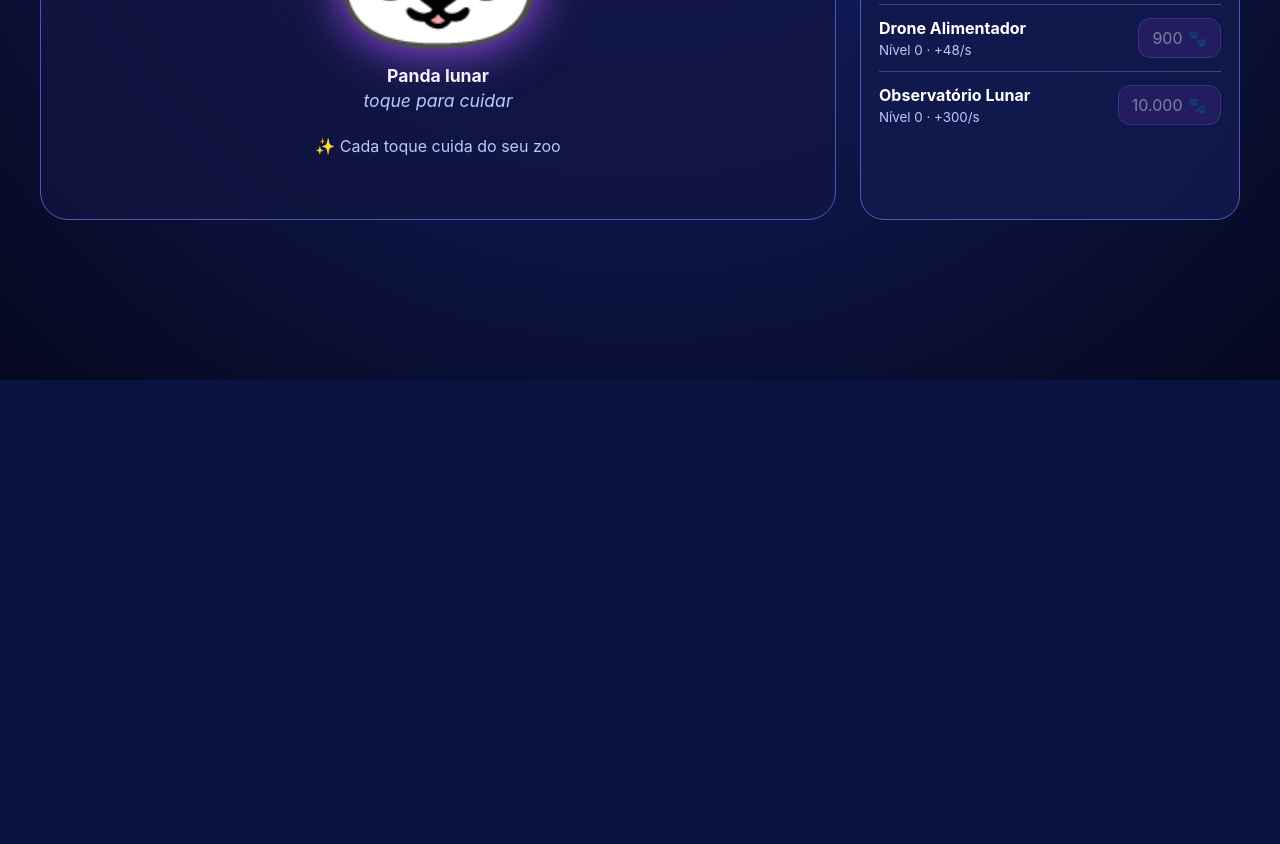
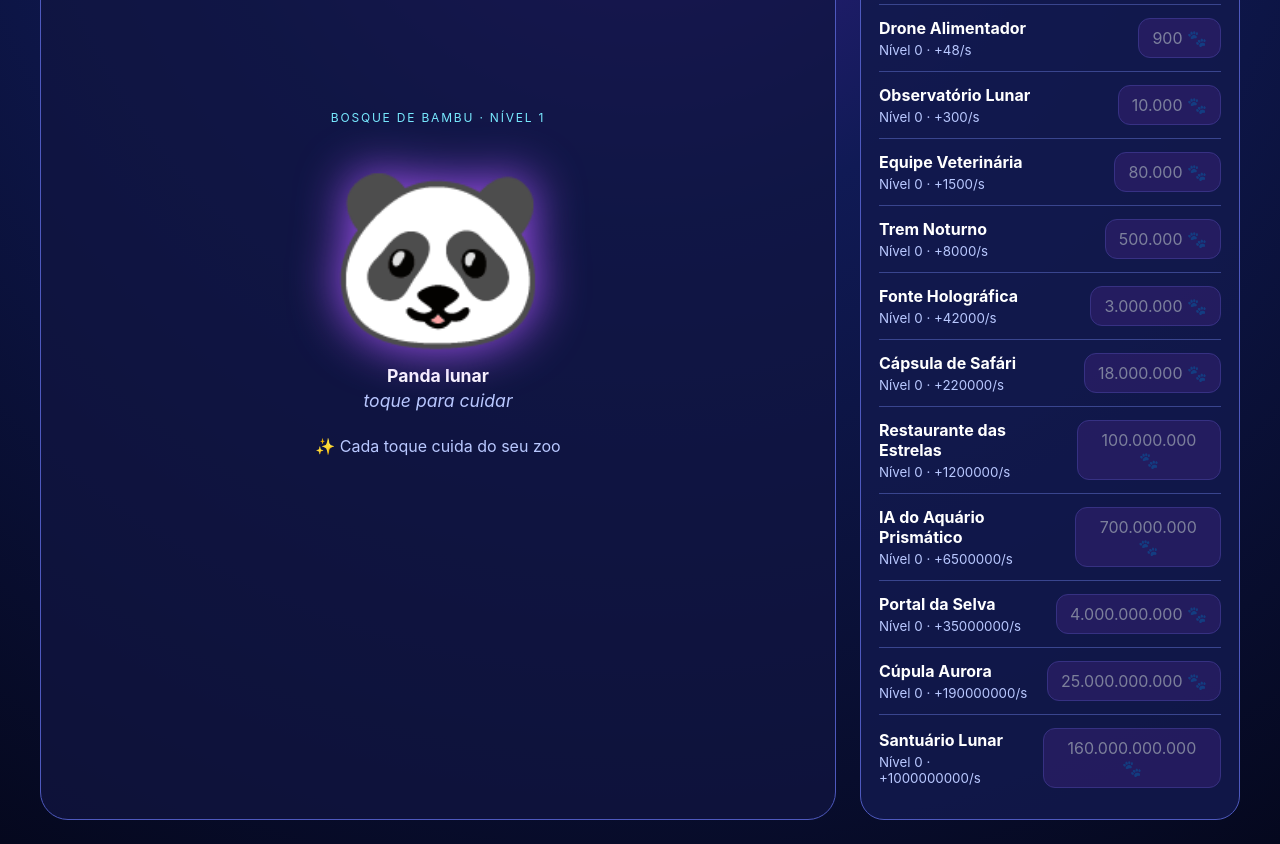
Before and after one commit to abudilucas-dot/jogo-de-clicker, a React (Vite) app: page / in a window 1280 px wide. Shown: the part 420-1264 px from the top of the page. Before the commit the page ends 800 px from the top, so only its background shows below. Built offline with nearby package versions, Linux system fonts and the light colour scheme; no server answers.

Commit message:
feat: expand zoo generator progression

```diff
--- a/src/content/zoo.ts
+++ b/src/content/zoo.ts
@@ -13,6 +13,15 @@ export const GENERATORS: GeneratorDefinition[] = [
   { id: 'lantern', name: 'Lanternas de Luar', baseCost: 100, production: 8, growth: 1.17 },
   { id: 'drone', name: 'Drone Alimentador', baseCost: 900, production: 48, growth: 1.18 },
   { id: 'observatory', name: 'Observatório Lunar', baseCost: 10_000, production: 300, growth: 1.2 },
+  { id: 'vet-team', name: 'Equipe Veterinária', baseCost: 80_000, production: 1_500, growth: 1.21 },
+  { id: 'moon-train', name: 'Trem Noturno', baseCost: 500_000, production: 8_000, growth: 1.22 },
+  { id: 'holo-fountain', name: 'Fonte Holográfica', baseCost: 3_000_000, production: 42_000, growth: 1.23 },
+  { id: 'safari-pod', name: 'Cápsula de Safári', baseCost: 18_000_000, production: 220_000, growth: 1.24 },
+  { id: 'star-restaurant', name: 'Restaurante das Estrelas', baseCost: 100_000_000, production: 1_200_000, growth: 1.25 },
+  { id: 'aquarium-ai', name: 'IA do Aquário Prismático', baseCost: 700_000_000, production: 6_500_000, growth: 1.26 },
+  { id: 'jungle-portal', name: 'Portal da Selva', baseCost: 4_000_000_000, production: 35_000_000, growth: 1.27 },
+  { id: 'aurora-dome', name: 'Cúpula Aurora', baseCost: 25_000_000_000, production: 190_000_000, growth: 1.28 },
+  { id: 'lunar-sanctuary', name: 'Santuário Lunar', baseCost: 160_000_000_000, production: 1_000_000_000, growth: 1.29 },
 ]
 
 export const INITIAL_CATALOG = { habitats: HABITATS, generators: GENERATORS }
--- a/src/game/types.ts
+++ b/src/game/types.ts
@@ -1,6 +1,6 @@
 export type HabitatId = 'bamboo' | 'neon-savanna' | 'moon-garden' | 'prism-aquarium' | 'star-jungle'
 
-export type GeneratorId = 'bamboo' | 'lantern' | 'drone' | 'observatory'
+export type GeneratorId = string
 
 export interface GeneratorDefinition {
   id: GeneratorId
```
